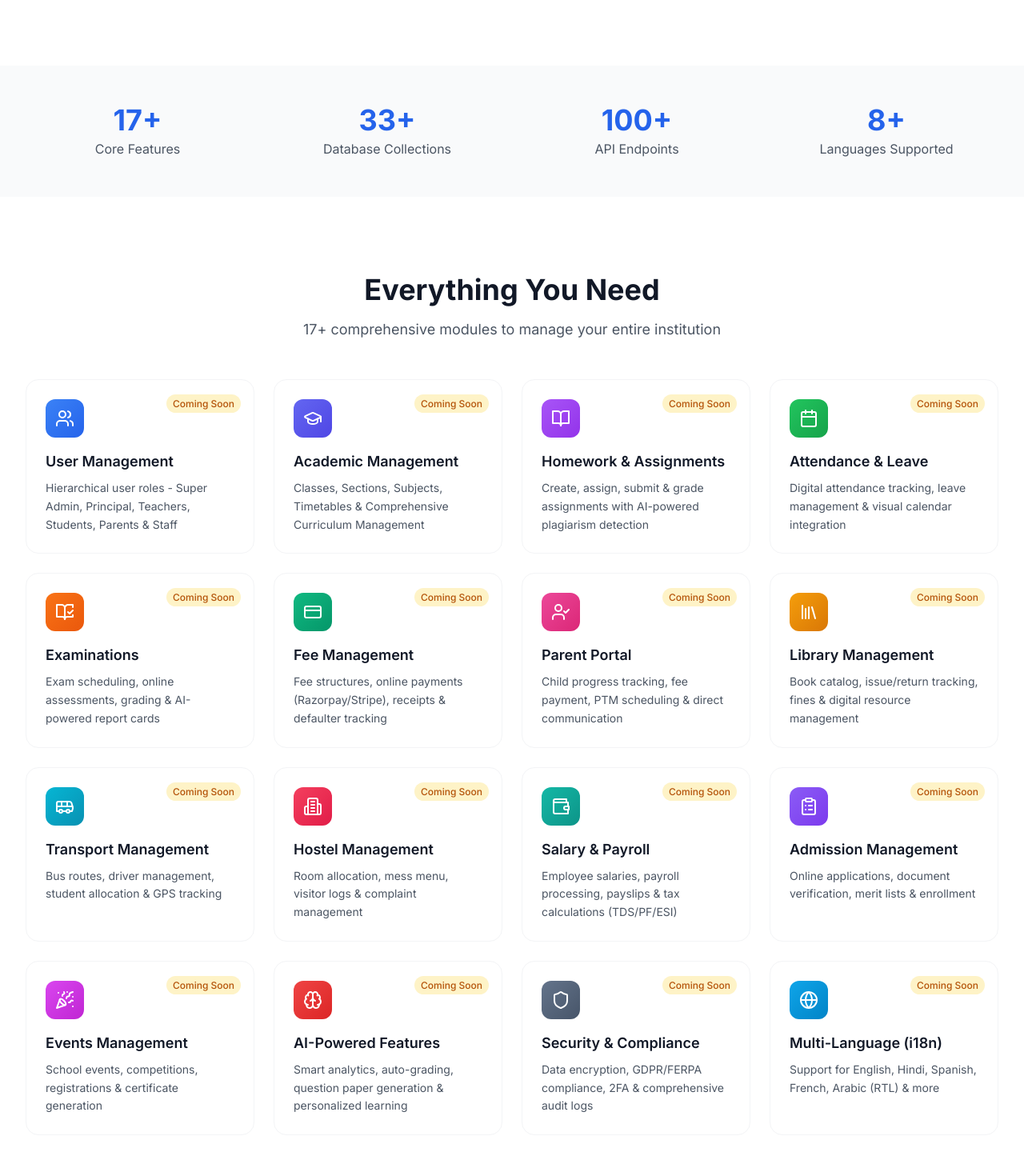
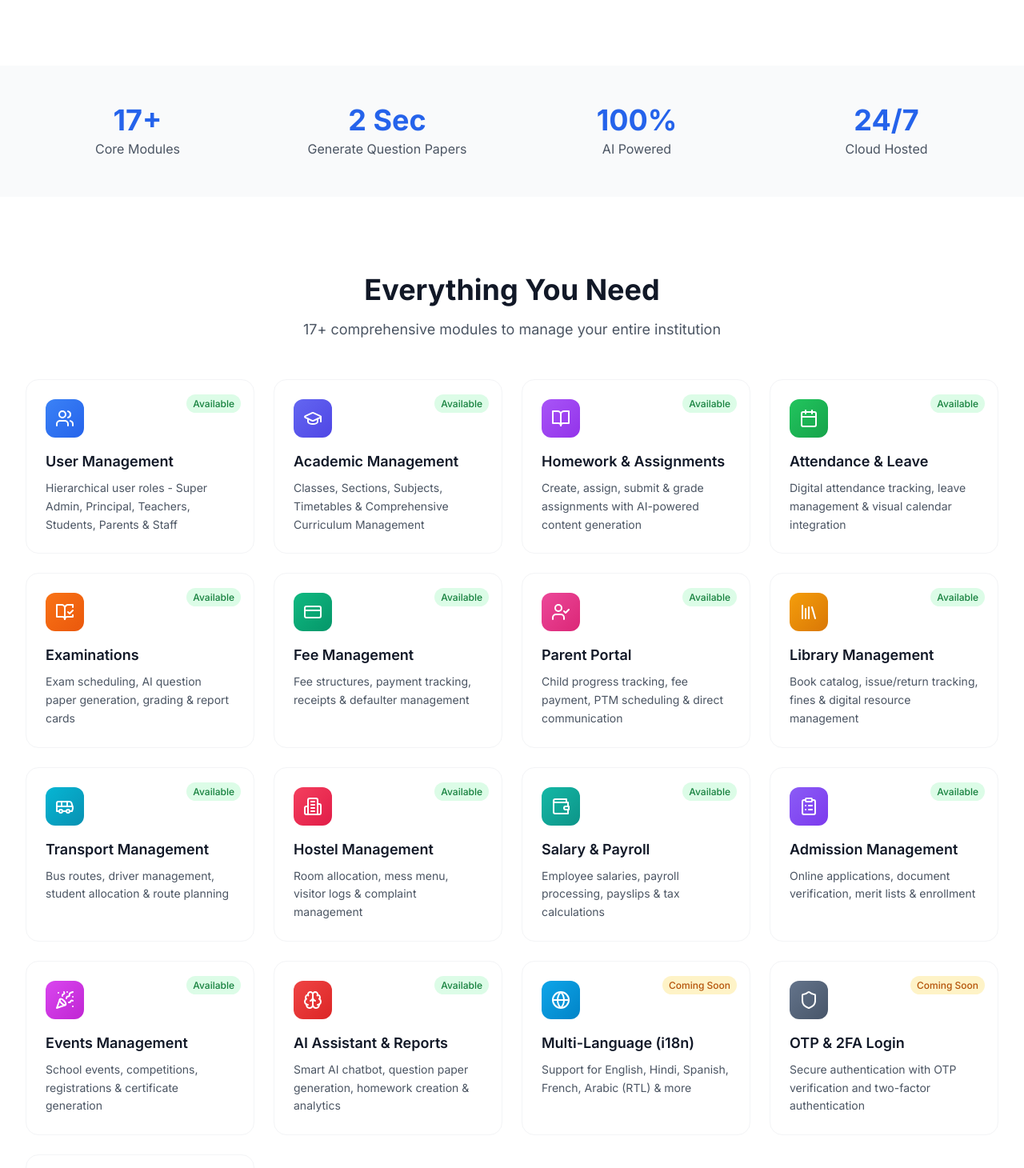
Before and after one commit to regression1607/meridian-frontend, a React (Vite) app: page / in a window 1280 px wide. Shown: the part 580-2040 px from the top of the page at 80% size. Built offline with nearby package versions, Linux system fonts and the light colour scheme; no server answers.

Commit message:
Prepare for Vercel deployment

```diff
--- a/src/pages/auth/Login.jsx
+++ b/src/pages/auth/Login.jsx
@@ -144,16 +144,6 @@ export default function Login() {
             </button>
           </form>
 
-          {/* Demo Credentials */}
-          <div className="mt-6 p-4 bg-gray-50 rounded-lg border border-gray-200">
-            <p className="text-xs font-medium text-gray-500 mb-2">Demo Credentials:</p>
-            <div className="space-y-1 text-xs text-gray-600">
-              <p><span className="font-medium">Principal:</span> principal@demo.meridian-ems.com / Principal@123</p>
-              <p><span className="font-medium">Teacher:</span> teacher@demo.meridian-ems.com / Teacher@123</p>
-              <p><span className="font-medium">Student:</span> student@demo.meridian-ems.com / Student@123</p>
-            </div>
-          </div>
-
           {/* Footer */}
           <p className="mt-8 text-center text-sm text-gray-500">
             Don't have an account?{' '}
--- a/src/pages/public/LandingPage.jsx
+++ b/src/pages/public/LandingPage.jsx
@@ -14,106 +14,99 @@ const features = [
     icon: Users,
     title: 'User Management',
     description: 'Hierarchical user roles - Super Admin, Principal, Teachers, Students, Parents & Staff',
-    status: 'coming_soon',
+    status: 'available',
     color: 'from-blue-500 to-blue-600'
   },
   {
     icon: GraduationCap,
     title: 'Academic Management',
     description: 'Classes, Sections, Subjects, Timetables & Comprehensive Curriculum Management',
-    status: 'coming_soon',
+    status: 'available',
     color: 'from-indigo-500 to-indigo-600'
   },
   {
     icon: BookOpen,
     title: 'Homework & Assignments',
-    description: 'Create, assign, submit & grade assignments with AI-powered plagiarism detection',
-    status: 'coming_soon',
+    description: 'Create, assign, submit & grade assignments with AI-powered content generation',
+    status: 'available',
     color: 'from-purple-500 to-purple-600'
   },
   {
     icon: Calendar,
     title: 'Attendance & Leave',
     description: 'Digital attendance tracking, leave management & visual calendar integration',
-    status: 'coming_soon',
+    status: 'available',
     color: 'from-green-500 to-green-600'
   },
   {
     icon: BookOpenCheck,
     title: 'Examinations',
-    description: 'Exam scheduling, online assessments, grading & AI-powered report cards',
-    status: 'coming_soon',
+    description: 'Exam scheduling, AI question paper generation, grading & report cards',
+    status: 'available',
     color: 'from-orange-500 to-orange-600'
   },
   {
     icon: CreditCard,
     title: 'Fee Management',
-    description: 'Fee structures, online payments (Razorpay/Stripe), receipts & defaulter tracking',
-    status: 'coming_soon',
+    description: 'Fee structures, payment tracking, receipts & defaulter management',
+    status: 'available',
     color: 'from-emerald-500 to-emerald-600'
   },
   {
     icon: UserCheck,
     title: 'Parent Portal',
     description: 'Child progress tracking, fee payment, PTM scheduling & direct communication',
-    status: 'coming_soon',
+    status: 'available',
     color: 'from-pink-500 to-pink-600'
   },
   {
     icon: Library,
     title: 'Library Management',
     description: 'Book catalog, issue/return tracking, fines & digital resource management',
-    status: 'coming_soon',
+    status: 'available',
     color: 'from-amber-500 to-amber-600'
   },
   {
     icon: Bus,
     title: 'Transport Management',
-    description: 'Bus routes, driver management, student allocation & GPS tracking',
-    status: 'coming_soon',
+    description: 'Bus routes, driver management, student allocation & route planning',
+    status: 'available',
     color: 'from-cyan-500 to-cyan-600'
   },
   {
     icon: Building2,
     title: 'Hostel Management',
     description: 'Room allocation, mess menu, visitor logs & complaint management',
-    status: 'coming_soon',
+    status: 'available',
     color: 'from-rose-500 to-rose-600'
   },
   {
     icon: Wallet,
     title: 'Salary & Payroll',
-    description: 'Employee salaries, payroll processing, payslips & tax calculations (TDS/PF/ESI)',
-    status: 'coming_soon',
+    description: 'Employee salaries, payroll processing, payslips & tax calculations',
+    status: 'available',
     color: 'from-teal-500 to-teal-600'
   },
   {
     icon: ClipboardList,
     title: 'Admission Management',
     description: 'Online applications, document verification, merit lists & enrollment',
-    status: 'coming_soon',
+    status: 'available',
     color: 'from-violet-500 to-violet-600'
   },
   {
     icon: PartyPopper,
     title: 'Events Management',
     description: 'School events, competitions, registrations & certificate generation',
-    status: 'coming_soon',
+    status: 'available',
     color: 'from-fuchsia-500 to-fuchsia-600'
   },
   {
     icon: Brain,
-    title: 'AI-Powered Features',
-    description: 'Smart analytics, auto-grading, question paper generation & personalized learning',
-    status: 'coming_soon',
+    title: 'AI Assistant & Reports',
+    description: 'Smart AI chatbot, question paper generation, homework creation & analytics',
+    status: 'available',
     color: 'from-red-500 to-red-600'
-  },
-  {
-    icon: Shield,
-    title: 'Security & Compliance',
-    description: 'Data encryption, GDPR/FERPA compliance, 2FA & comprehensive audit logs',
-    status: 'coming_soon',
-    color: 'from-slate-500 to-slate-600'
   },
   {
     icon: Globe,
@@ -121,6 +114,20 @@ const features = [
     description: 'Support for English, Hindi, Spanish, French, Arabic (RTL) & more',
     status: 'coming_soon',
     color: 'from-sky-500 to-sky-600'
+  },
+  {
+    icon: Shield,
+    title: 'OTP & 2FA Login',
+    description: 'Secure authentication with OTP verification and two-factor authentication',
+    status: 'coming_soon',
+    color: 'from-slate-500 to-slate-600'
+  },
+  {
+    icon: Bell,
+    title: 'Third-Party Integrations',
+    description: 'WhatsApp, Zoom, Google Meet, Google Calendar & Razorpay payment gateway',
+    status: 'coming_soon',
+    color: 'from-indigo-500 to-violet-600'
   }
 ]
 
@@ -134,10 +141,10 @@ const institutionTypes = [
 ]
 
 const stats = [
-  { value: '17+', label: 'Core Features' },
-  { value: '33+', label: 'Database Collections' },
-  { value: '100+', label: 'API Endpoints' },
-  { value: '8+', label: 'Languages Supported' }
+  { value: '17+', label: 'Core Modules' },
+  { value: '2 Sec', label: 'Generate Question Papers' },
+  { value: '100%', label: 'AI Powered' },
+  { value: '24/7', label: 'Cloud Hosted' }
 ]
 
 export default function LandingPage() {
@@ -146,7 +153,29 @@ export default function LandingPage() {
 
   const handleNotify = (e) => {
     e.preventDefault()
-    alert(`Thank you! We'll notify you at ${email} when we launch.`)
+    if (!email) return
+
+    // Create Google Calendar event URL
+    const eventTitle = encodeURIComponent('Meridian EMS Demo Request')
+    const eventDetails = encodeURIComponent(`Demo request from: ${email}\n\nSchedule a demo call to explore Meridian EMS features.`)
+    const eventLocation = encodeURIComponent('Google Meet')
+
+    // Set event for next week
+    const startDate = new Date()
+    startDate.setDate(startDate.getDate() + 7)
+    startDate.setHours(10, 0, 0, 0)
+    const endDate = new Date(startDate)
+    endDate.setHours(11, 0, 0, 0)
+
+    const formatDate = (date) => date.toISOString().replace(/-|:|\.\d{3}/g, '')
+    const startStr = formatDate(startDate)
+    const endStr = formatDate(endDate)
+
+    // Google Calendar URL with pre-filled guest
+    const calendarUrl = `https://calendar.google.com/calendar/render?action=TEMPLATE&text=${eventTitle}&details=${eventDetails}&location=${eventLocation}&dates=${startStr}/${endStr}&add=ekanshrajput1607@gmail.com,${encodeURIComponent(email)}`
+
+    // Open Google Calendar in new tab
+    window.open(calendarUrl, '_blank')
     setEmail('')
   }
 
@@ -351,11 +380,17 @@ export default function LandingPage() {
                 transition={{ delay: index * 0.05 }}
                 className="group relative bg-white rounded-2xl p-6 border border-gray-100 hover:border-primary-200 hover:shadow-lg transition-all duration-300"
               >
-                {/* Coming Soon Badge */}
+                {/* Status Badge */}
                 <div className="absolute top-4 right-4">
-                  <span className="px-2 py-1 bg-amber-100 text-amber-700 text-xs font-medium rounded-full">
-                    Coming Soon
-                  </span>
+                  {feature.status === 'coming_soon' ? (
+                    <span className="px-2 py-1 bg-amber-100 text-amber-700 text-xs font-medium rounded-full">
+                      Coming Soon
+                    </span>
+                  ) : (
+                    <span className="px-2 py-1 bg-green-100 text-green-700 text-xs font-medium rounded-full">
+                      Available
+                    </span>
+                  )}
                 </div>
 
                 {/* Icon */}
@@ -461,7 +496,7 @@ export default function LandingPage() {
       </section>
 
       {/* AI Features Highlight */}
-      <section className="py-16 md:py-24">
+      <section className="py-16 md:py-24 bg-gradient-to-br from-purple-50 to-indigo-50">
         <div className="max-w-7xl mx-auto px-4 sm:px-6 lg:px-8">
           <div className="grid md:grid-cols-2 gap-12 items-center">
             <motion.div
@@ -469,24 +504,24 @@ export default function LandingPage() {
               whileInView={{ opacity: 1, x: 0 }}
               viewport={{ once: true }}
             >
-              <div className="inline-flex items-center gap-2 px-3 py-1 bg-purple-100 rounded-full mb-4">
-                <Brain className="w-4 h-4 text-purple-600" />
-                <span className="text-sm font-medium text-purple-700">AI-Powered</span>
+              <div className="inline-flex items-center gap-2 px-3 py-1 bg-gradient-to-r from-purple-500 to-indigo-500 text-white rounded-full mb-4">
+                <Sparkles className="w-4 h-4" />
+                <span className="text-sm font-medium">AI-Enabled Platform</span>
               </div>
               <h2 className="text-3xl md:text-4xl font-bold text-gray-900 mb-4">
-                Intelligence at Every Step
+                Powered by Advanced AI
               </h2>
               <p className="text-lg text-gray-600 mb-6">
-                Leverage Google Gemini AI via LangChain for smarter education management.
+                Built with <strong>Advanced AI</strong> for lightning-fast, intelligent education management. Generate question papers in seconds!
               </p>
               <ul className="space-y-3">
                 {[
-                  'Auto-grade essays with AI feedback',
-                  'Generate question papers from topics or PDFs',
-                  'Predict at-risk students early',
-                  'Smart timetable scheduling',
-                  'Personalized learning recommendations',
-                  '24/7 AI chatbot support'
+                  'AI Question Paper Generator - Create papers from topics instantly',
+                  'AI Homework Creator - Generate assignments with one click',
+                  'Smart AI Chatbot - 24/7 assistant for teachers & admins',
+                  'Auto-generate Reports & Analytics',
+                  'Intelligent Search across all modules',
+                  'Coming: Predictive Analytics & Personalized Learning'
                 ].map((item, i) => (
                   <li key={i} className="flex items-center gap-3 text-gray-700">
                     <CheckCircle2 className="w-5 h-5 text-green-500 flex-shrink-0" />
@@ -494,6 +529,11 @@ export default function LandingPage() {
                   </li>
                 ))}
               </ul>
+              <div className="mt-6">
+                <Link to="/login" className="inline-flex items-center gap-2 px-6 py-3 bg-gradient-to-r from-purple-600 to-indigo-600 text-white rounded-lg hover:from-purple-700 hover:to-indigo-700 transition font-medium">
+                  Try AI Features <ArrowRight className="w-4 h-4" />
+                </Link>
+              </div>
             </motion.div>
 
             <motion.div
@@ -502,26 +542,34 @@ export default function LandingPage() {
               viewport={{ once: true }}
               className="relative"
             >
-              <div className="bg-gradient-to-br from-purple-500 to-indigo-600 rounded-2xl p-8 text-white">
+              <div className="bg-gradient-to-br from-purple-600 to-indigo-700 rounded-2xl p-8 text-white shadow-2xl">
                 <div className="flex items-center gap-3 mb-6">
-                  <div className="w-10 h-10 bg-white/20 rounded-lg flex items-center justify-center">
-                    <Brain className="w-6 h-6" />
+                  <div className="w-12 h-12 bg-white/20 rounded-xl flex items-center justify-center">
+                    <Brain className="w-7 h-7" />
                   </div>
                   <div>
-                    <h3 className="font-semibold">Meridian AI Assistant</h3>
-                    <p className="text-sm text-purple-200">Always ready to help</p>
+                    <h3 className="font-bold text-lg">Meridian AI Assistant</h3>
+                    <p className="text-sm text-purple-200">Powered by AI • Always ready</p>
                   </div>
                 </div>
                 <div className="space-y-4">
-                  <div className="bg-white/10 rounded-lg p-3">
-                    <p className="text-sm text-purple-100">Generate a 10th grade Physics test on Newton's Laws</p>
+                  <div className="bg-white/10 rounded-lg p-4 border border-white/20">
+                    <p className="text-sm text-purple-100 mb-1">You:</p>
+                    <p className="text-white">Generate a 10th grade Physics test on Newton's Laws with 20 MCQs</p>
                   </div>
-                  <div className="bg-white/20 rounded-lg p-3 ml-8">
-                    <p className="text-sm">Creating 20 questions covering all three laws of motion with varying difficulty levels...</p>
+                  <div className="bg-white/20 rounded-lg p-4 ml-4">
+                    <p className="text-sm text-purple-200 mb-1">AI Assistant:</p>
+                    <p className="text-white text-sm">Creating your question paper with 20 MCQs on Newton's Laws of Motion...</p>
+                    <div className="mt-3 flex gap-2">
+                      <span className="px-2 py-1 bg-green-500/30 text-green-200 text-xs rounded">Easy: 5</span>
+                      <span className="px-2 py-1 bg-yellow-500/30 text-yellow-200 text-xs rounded">Medium: 10</span>
+                      <span className="px-2 py-1 bg-red-500/30 text-red-200 text-xs rounded">Hard: 5</span>
+                    </div>
                   </div>
                 </div>
-                <div className="mt-6 text-center text-sm text-purple-200">
-                  Coming Soon
+                <div className="mt-6 flex items-center justify-center gap-2 text-sm text-purple-200">
+                  <span className="w-2 h-2 bg-green-400 rounded-full animate-pulse"></span>
+                  Live & Available Now
                 </div>
               </div>
             </motion.div>
@@ -538,10 +586,10 @@ export default function LandingPage() {
             viewport={{ once: true }}
           >
             <h2 className="text-3xl md:text-4xl font-bold text-gray-900 mb-4">
-              Be the First to Know
+              Schedule a Demo
             </h2>
             <p className="text-lg text-gray-600 mb-8">
-              Get early access and exclusive updates when we launch
+              Enter your email to schedule a demo call and explore Meridian EMS features
             </p>
 
             <form onSubmit={handleNotify} className="flex flex-col sm:flex-row gap-3 max-w-md mx-auto">
@@ -555,20 +603,23 @@ export default function LandingPage() {
               />
               <button
                 type="submit"
-                className="px-6 py-3 bg-primary-600 text-white rounded-lg hover:bg-primary-700 transition font-medium"
+                className="px-6 py-3 bg-primary-600 text-white rounded-lg hover:bg-primary-700 transition font-medium flex items-center justify-center gap-2"
               >
-                Notify Me
+                <Calendar className="w-4 h-4" /> Book Demo
               </button>
             </form>
+            <p className="text-sm text-gray-500 mt-3">
+              Opens Google Calendar to schedule a meeting
+            </p>
 
             <div className="mt-12 flex flex-col md:flex-row justify-center items-center gap-6 text-gray-600">
               <div className="flex items-center gap-2">
                 <Mail className="w-5 h-5 text-primary-600" />
-                <span>contact@meridian-ems.com</span>
+                <span>N/A</span>
               </div>
               <div className="flex items-center gap-2">
                 <Phone className="w-5 h-5 text-primary-600" />
-                <span>+91-9999999999</span>
+                <span>N/A</span>
               </div>
             </div>
           </motion.div>
@@ -621,15 +672,15 @@ export default function LandingPage() {
               <ul className="space-y-2 text-sm">
                 <li className="flex items-center gap-2">
                   <Mail className="w-4 h-4 text-primary-400" />
-                  <span>contact@meridian-ems.com</span>
+                  <span>N/A</span>
                 </li>
                 <li className="flex items-center gap-2">
                   <Phone className="w-4 h-4 text-primary-400" />
-                  <span>+91-9999999999</span>
+                  <span>N/A</span>
                 </li>
                 <li className="flex items-center gap-2">
                   <MapPin className="w-4 h-4 text-primary-400" />
-                  <span>Bangalore, India</span>
+                  <span>N/A</span>
                 </li>
               </ul>
             </div>
```
